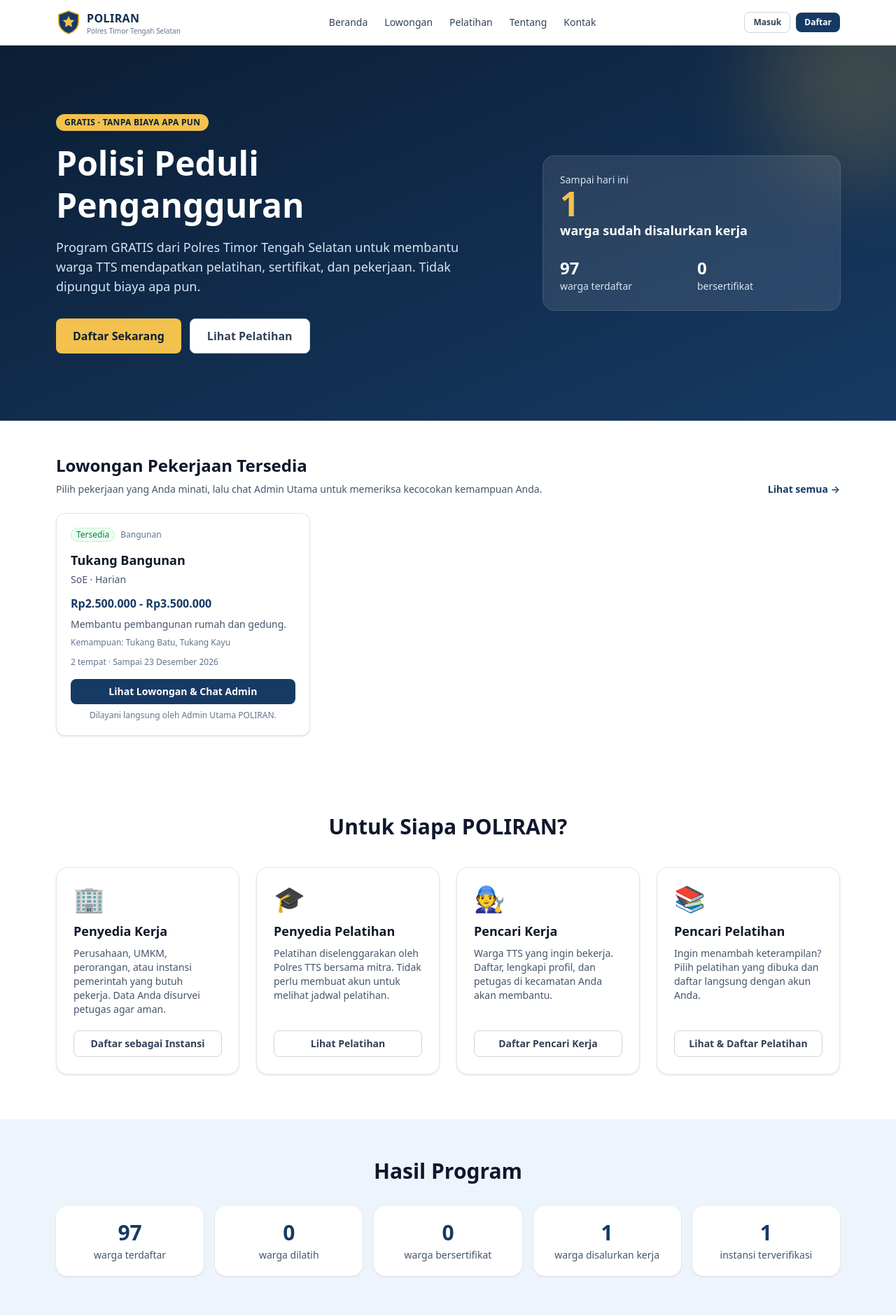
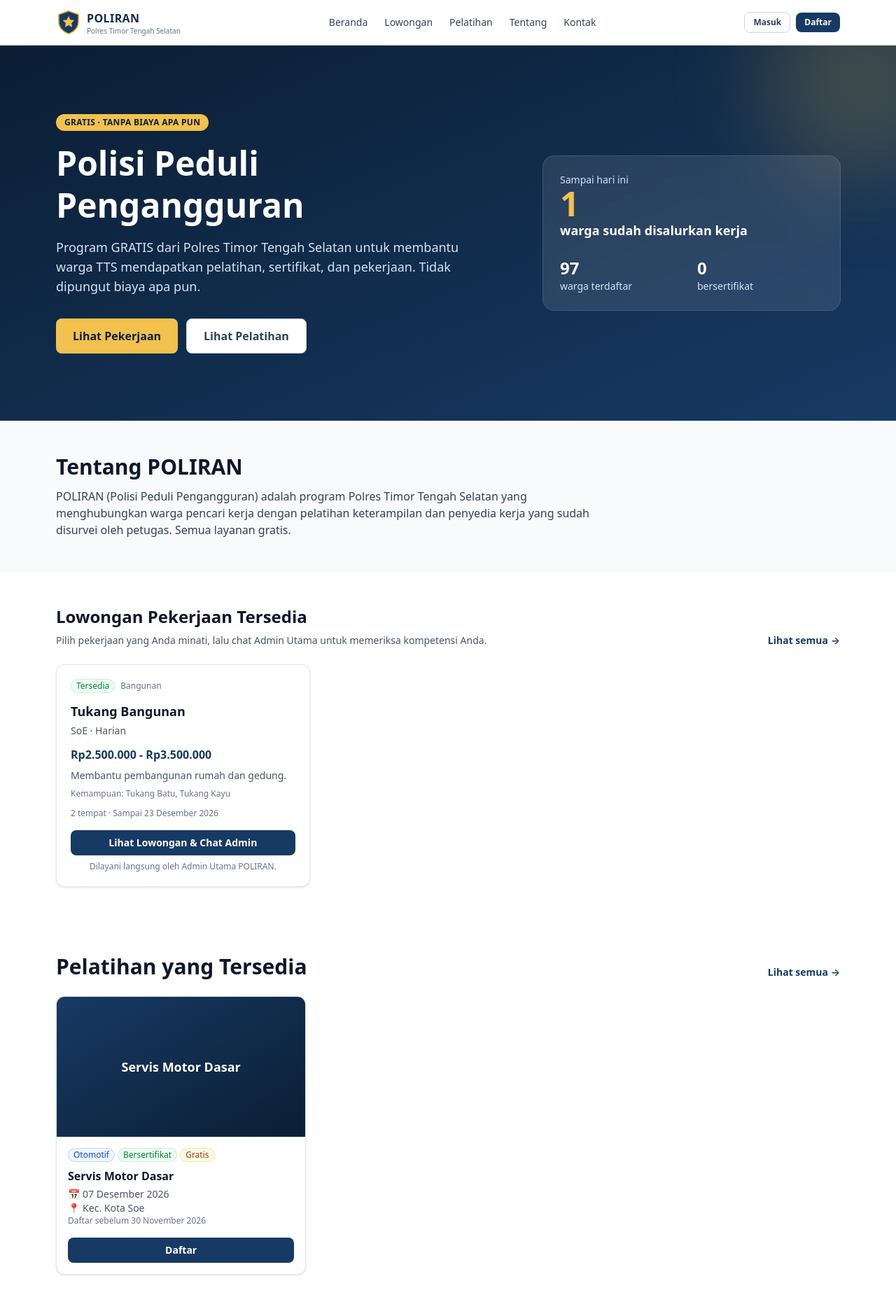
Before and after one commit to daniizzulhaq/app-poliran, a Laravel app: page / in a window 1280 px wide. Shown: the top 1880 px of the page at 70% size. Run offline with Laravel 12, Linux system fonts and the light colour scheme; data comes from the database, SQL or seed files in the repository; data that the repository does not hold is empty; style sheets or scripts are compiled from the project's sources; parts of the project's set-up code (start-up, migrations or seed data) failed here and were passed over.

Commit message:
pembaruan kopetensi

```diff
--- a/resources/views/lowongan/_tersedia.blade.php
+++ b/resources/views/lowongan/_tersedia.blade.php
@@ -1,7 +1,7 @@
 <div class="flex flex-wrap items-end justify-between gap-3">
     <div>
         <h2 class="text-2xl font-extrabold">Lowongan Pekerjaan Tersedia</h2>
-        <p class="mt-2 text-sm text-slate-600">Pilih pekerjaan yang Anda minati, lalu chat Admin Utama untuk memeriksa kecocokan kemampuan Anda.</p>
+        <p class="mt-2 text-sm text-slate-600">Pilih pekerjaan yang Anda minati, lalu chat Admin Utama untuk memeriksa kompetensi Anda.</p>
     </div>
     <a href="{{ route('public.lowongan.index') }}" class="text-sm font-semibold text-brand-700 hover:underline">Lihat semua &rarr;</a>
 </div>
--- a/resources/views/public/home.blade.php
+++ b/resources/views/public/home.blade.php
@@ -8,8 +8,8 @@
                 <h1 class="mt-4 text-4xl leading-tight font-extrabold text-white sm:text-5xl">{{ $konten['hero_judul'] }}</h1>
                 <p class="mt-4 max-w-xl text-lg text-brand-100">{{ $konten['hero_teks'] }}</p>
                 <div class="mt-8 flex flex-wrap gap-3">
-                    <x-button :href="route('register')" variant="gold" size="lg">Daftar Sekarang</x-button>
-                    <x-button :href="route('public.pelatihan.index')" variant="secondary" size="lg">Lihat Pelatihan</x-button>
+                    <x-button href="#lowongan" variant="gold" size="lg">Lihat Pekerjaan</x-button>
+                    <x-button href="#pelatihan" variant="secondary" size="lg">Lihat Pelatihan</x-button>
                 </div>
             </div>
             <div class="hidden lg:col-span-2 lg:block">
@@ -26,19 +26,44 @@
         </div>
     </section>
 
-    <section id="lowongan" class="mx-auto max-w-6xl px-4 py-12">
+    {{-- Penjelasan POLIRAN --}}
+    <section class="bg-slate-50 py-12">
+        <div class="mx-auto max-w-6xl px-4">
+            <h2 class="text-2xl font-extrabold sm:text-3xl">Tentang POLIRAN</h2>
+            <p class="mt-3 max-w-3xl whitespace-pre-line text-slate-700">{{ $konten['program_teks'] }}</p>
+        </div>
+    </section>
+
+    <section id="lowongan" class="mx-auto max-w-6xl scroll-mt-20 px-4 py-12">
         @include('lowongan._tersedia')
+    </section>
+
+    {{-- Pelatihan dibuka --}}
+    <section id="pelatihan" class="mx-auto max-w-6xl scroll-mt-20 px-4 py-12">
+        <div class="flex flex-wrap items-end justify-between gap-3">
+            <h2 class="text-2xl font-extrabold sm:text-3xl">Pelatihan yang Tersedia</h2>
+            <a href="{{ route('public.pelatihan.index') }}" class="text-sm font-semibold text-brand-700 hover:underline">Lihat semua &rarr;</a>
+        </div>
+        @if ($pelatihan->isEmpty())
+            <x-empty class="mt-6" message="Belum ada pelatihan yang dibuka. Silakan cek kembali nanti." />
+        @else
+            <div class="mt-6 grid gap-6 sm:grid-cols-2 lg:grid-cols-3">
+                @foreach ($pelatihan as $item)
+                    <x-pelatihan-card :pelatihan="$item" />
+                @endforeach
+            </div>
+        @endif
     </section>
 
     {{-- Untuk siapa --}}
     <section class="mx-auto max-w-6xl px-4 py-16">
         <h2 class="text-center text-2xl font-extrabold sm:text-3xl">Untuk Siapa POLIRAN?</h2>
-        <div class="mt-10 grid gap-6 sm:grid-cols-2 lg:grid-cols-4">
+        <p class="mt-3 text-center text-slate-600">Pilih layanan sesuai kebutuhan Anda. Semua layanan gratis.</p>
+        <div class="mt-10 grid gap-6 md:grid-cols-3">
             @foreach ([
-                ['🏢', 'Penyedia Kerja', 'Perusahaan, UMKM, perorangan, atau instansi pemerintah yang butuh pekerja. Data Anda disurvei petugas agar aman.', 'Daftar sebagai Instansi', route('register.instansi')],
-                ['🎓', 'Penyedia Pelatihan', 'Pelatihan diselenggarakan oleh Polres TTS bersama mitra. Tidak perlu membuat akun untuk melihat jadwal pelatihan.', 'Lihat Pelatihan', route('public.pelatihan.index')],
                 ['🧑‍🔧', 'Pencari Kerja', 'Warga TTS yang ingin bekerja. Daftar, lengkapi profil, dan petugas di kecamatan Anda akan membantu.', 'Daftar Pencari Kerja', route('register.pencari-kerja')],
                 ['📚', 'Pencari Pelatihan', 'Ingin menambah keterampilan? Pilih pelatihan yang dibuka dan daftar langsung dengan akun Anda.', 'Lihat & Daftar Pelatihan', route('public.pelatihan.index')],
+                ['🏢', 'Pencari Pekerja', 'Perusahaan, UMKM, perorangan, atau instansi pemerintah yang membutuhkan pekerja. Daftar sebagai penyedia kerja untuk membuka lowongan setelah verifikasi petugas.', 'Daftar Pencari Pekerja', route('register.instansi')],
             ] as [$ikon, $judul, $teks, $tombol, $url])
                 <div class="flex flex-col rounded-2xl border border-slate-200 bg-white p-6 shadow-sm">
                     <span class="text-4xl">{{ $ikon }}</span>
@@ -84,30 +109,12 @@
         </div>
     </section>
 
-    {{-- Program & alur --}}
+    {{-- Alur program --}}
     <section class="bg-slate-50 py-16">
         <div class="mx-auto max-w-6xl px-4">
-            <h2 class="text-2xl font-extrabold sm:text-3xl">Tentang Program</h2>
-            <p class="mt-3 max-w-3xl whitespace-pre-line text-slate-700">{{ $konten['program_teks'] }}</p>
+            <h2 class="text-2xl font-extrabold sm:text-3xl">Alur Program POLIRAN</h2>
             <div class="mt-8">@include('public._alur')</div>
         </div>
-    </section>
-
-    {{-- Pelatihan dibuka --}}
-    <section class="mx-auto max-w-6xl px-4 py-16">
-        <div class="flex flex-wrap items-end justify-between gap-3">
-            <h2 class="text-2xl font-extrabold sm:text-3xl">Pelatihan yang Sedang Dibuka</h2>
-            <a href="{{ route('public.pelatihan.index') }}" class="text-sm font-semibold text-brand-700 hover:underline">Lihat semua &rarr;</a>
-        </div>
-        @if ($pelatihan->isEmpty())
-            <x-empty class="mt-6" message="Belum ada pelatihan yang dibuka. Silakan cek kembali nanti." />
-        @else
-            <div class="mt-6 grid gap-6 sm:grid-cols-2 lg:grid-cols-3">
-                @foreach ($pelatihan as $item)
-                    <x-pelatihan-card :pelatihan="$item" />
-                @endforeach
-            </div>
-        @endif
     </section>
 
     {{-- Cara daftar --}}
@@ -115,7 +122,7 @@
         <div class="mx-auto max-w-4xl px-4">
             <h2 class="text-center text-2xl font-extrabold text-white sm:text-3xl">Cara Daftar</h2>
             <div class="mt-6 flex flex-wrap justify-center gap-2">
-                @foreach (['pencari' => 'Pencari Kerja', 'pelatihan' => 'Pencari Pelatihan', 'instansi' => 'Penyedia Kerja'] as $kunci => $label)
+                @foreach (['pencari' => 'Pencari Kerja', 'pelatihan' => 'Pencari Pelatihan', 'instansi' => 'Pencari Pekerja'] as $kunci => $label)
                     <button type="button" @click="tab = '{{ $kunci }}'" :class="tab === '{{ $kunci }}' ? 'bg-gold-400 text-brand-900' : 'bg-white/10 text-white hover:bg-white/20'" class="rounded-full px-4 py-2 text-sm font-semibold">{{ $label }}</button>
                 @endforeach
             </div>
```
Also changed, not shown: tests/Feature/HalamanPublikTest.php (+2 -1 lines), 3 other files.
